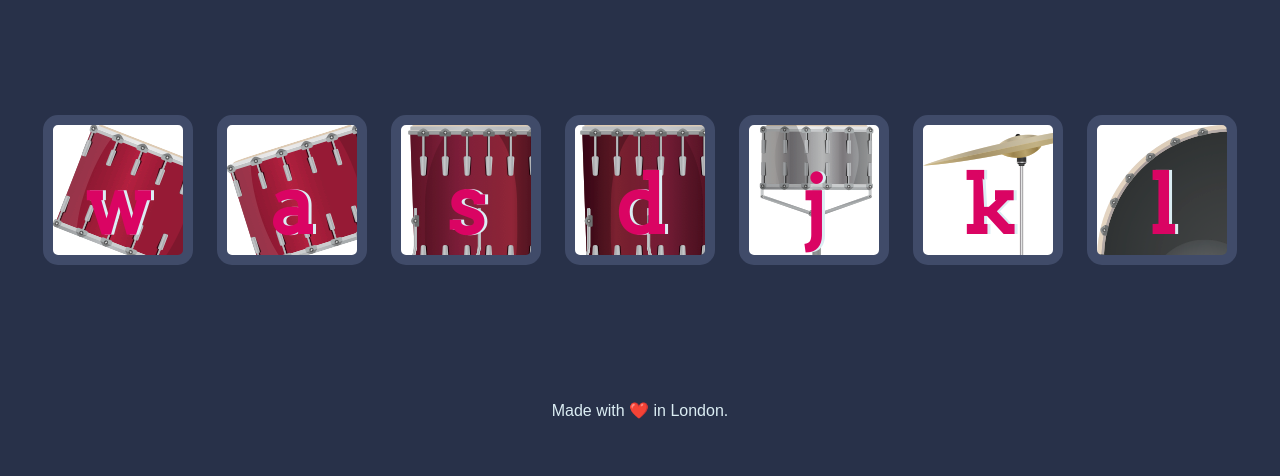
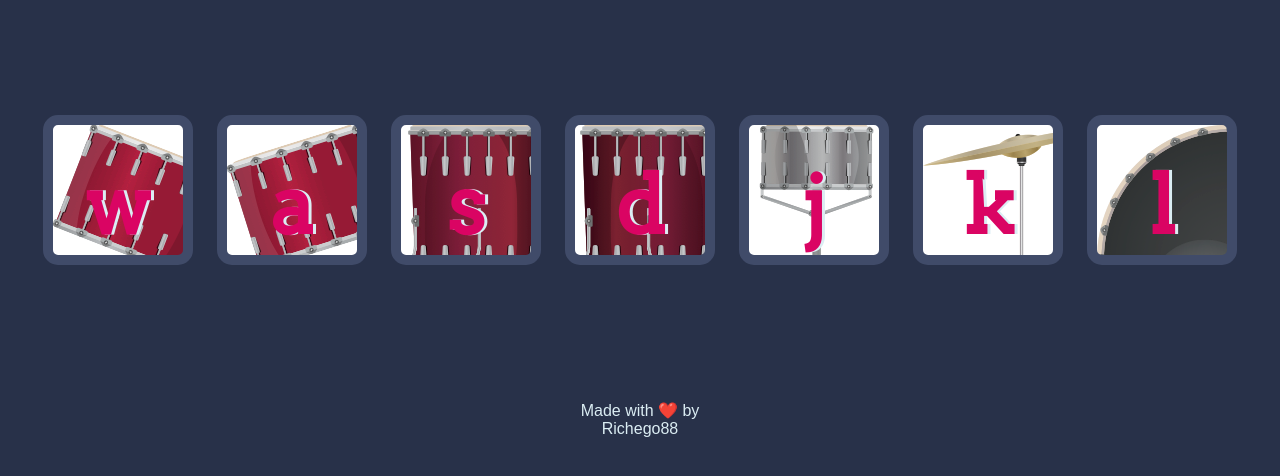
Before and after one commit to Richego88/Drum-Kit, a plain HTML site: page index.html in a window 1280 px wide. Shown: the part 174-650 px from the top of the page. Drawn offline with nearby package versions, Linux system fonts and the light colour scheme.

Commit message:
fixing footer

```diff
--- a/index.html
+++ b/index.html
@@ -22,7 +22,10 @@
       <button class="l drum">l</button>
     </div>
 
-    <footer>Made with ❤️ in London.</footer>
+    <footer>
+      Made with ❤️ by<br />
+      Richego88
+    </footer>
     <script src="https://ajax.googleapis.com/ajax/libs/jquery/3.7.1/jquery.min.js"></script>
     <script src="index.js"></script>
   </body>
```
